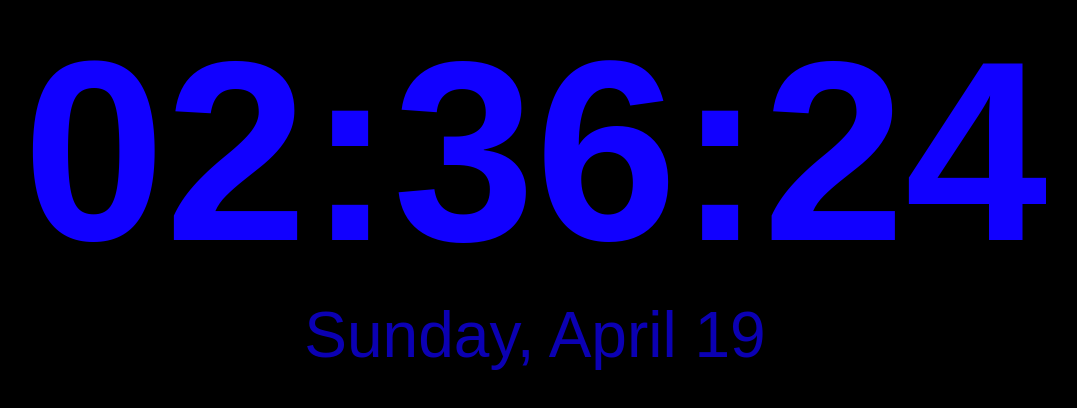
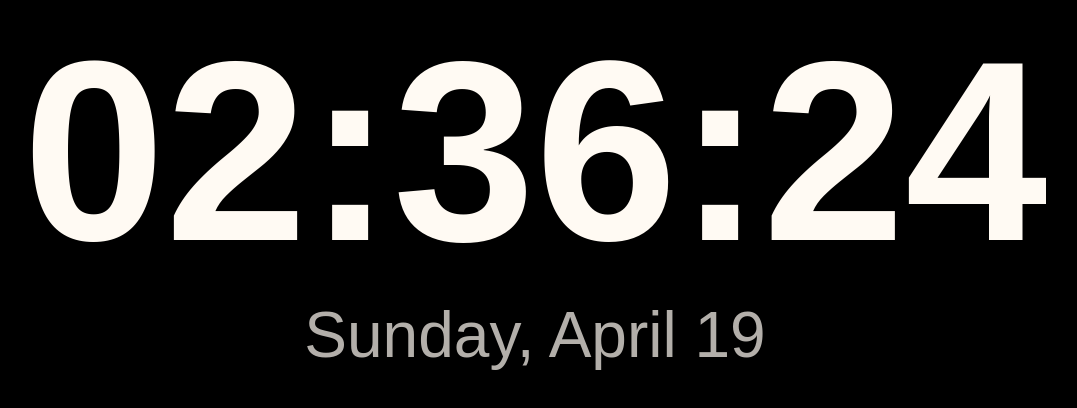
Before and after one commit to Dia-play/CL--CKS, a plain HTML site: page index.html in a window 1280 px wide. Shown: the part 212-620 px from the top of the page, without its empty margins (105-1182 px from the left). Drawn offline with Linux system fonts and the light colour scheme.

Commit message:
fixed the tab ghost

```diff
--- a/style.css
+++ b/style.css
@@ -1,6 +1,6 @@
 body {
     background-color: #000000; /* You can change this to any color */
-    color: #1100ff;
+    color: #fffaf3;
     font-family: 'Arial', sans-serif;
     display: flex;
     justify-content: center;
```
